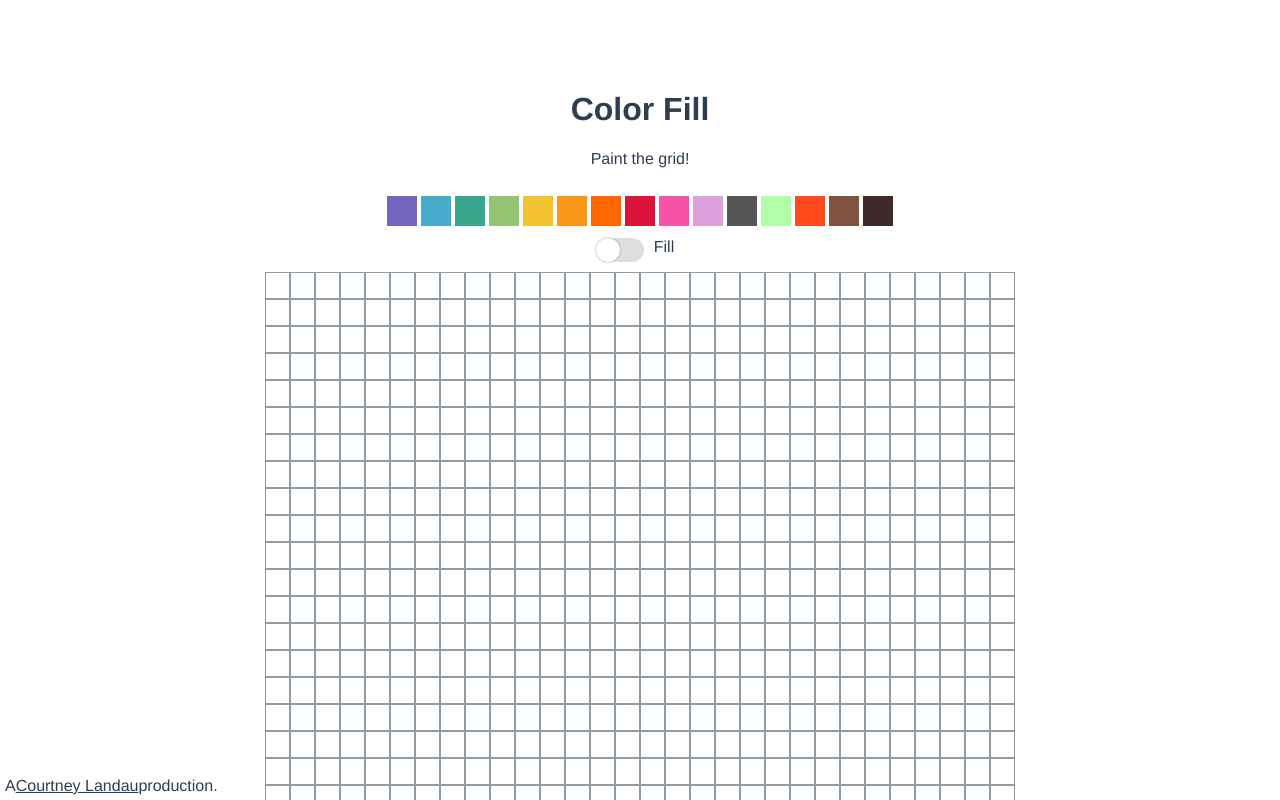
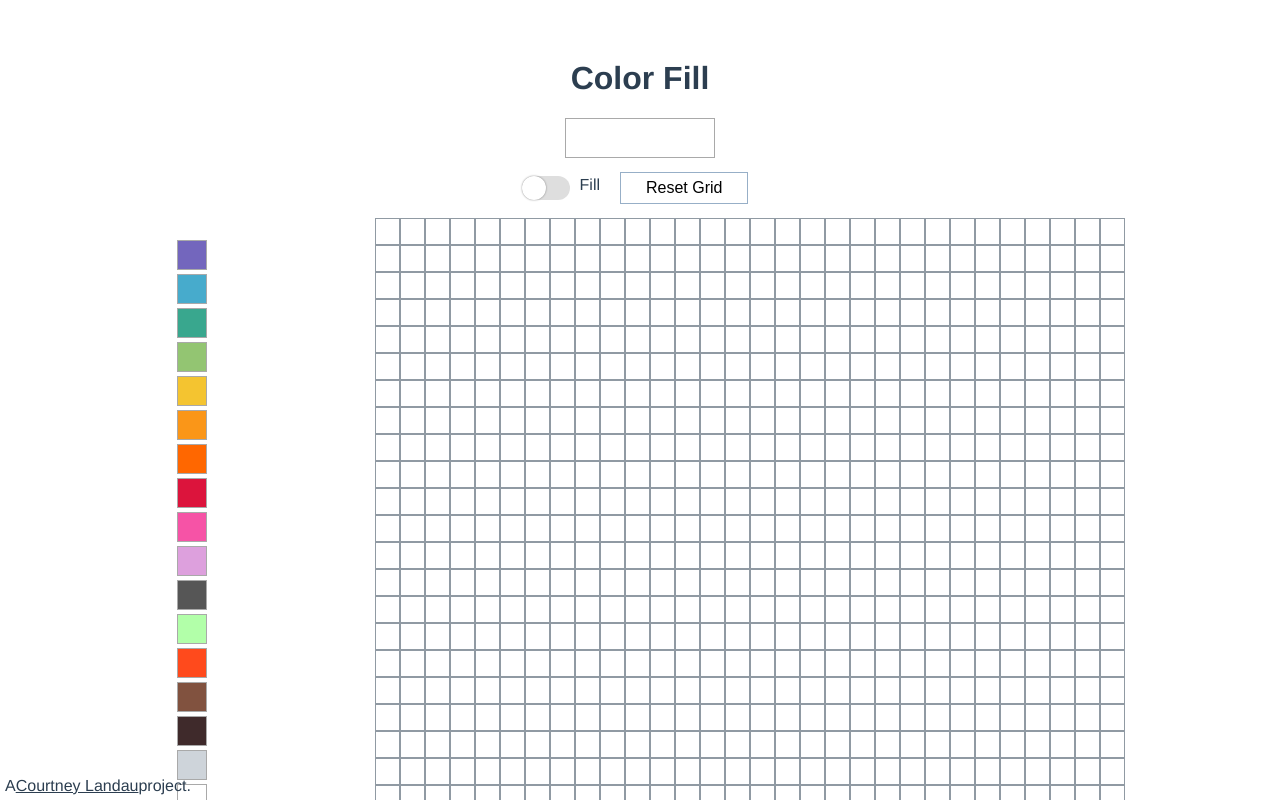
Before and after one commit to clandau/paint-fill, a Vue app: page / in a window 1280 px wide. Shown: the top 800 px of the page. Built offline with nearby package versions, Linux system fonts and the light colour scheme.

Commit message:
move layout around

```diff
--- a/src/App.vue
+++ b/src/App.vue
@@ -1,7 +1,7 @@
 <template>
 
   <Grid msg="Color Fill" />
-  <footer>A <a href="http://celandau.com" target="_blank">Courtney Landau</a> production. </footer>
+  <footer>A <a href="http://celandau.com" target="_blank">Courtney Landau</a> project. </footer>
 </template>
 
 <script lang="ts">
--- a/src/components/Grid.vue
+++ b/src/components/Grid.vue
@@ -1,17 +1,14 @@
 <template>
-  <div class="main-container" @mouseup="isDrawing = false">
-    <div class="container">
+  <div div class="main-container" @mouseup="isDrawing = false">
     <h1>{{ msg }}</h1>
-      <p>Paint the grid!</p>
-      <div class="color-picker-wrapper">
+    <div class="flex-wrapper">
       <div
-          v-for="(color, i) of colorsArray"
-          :class="['color-box', { 'box-border': isSelectedColor(i) }]"
-          :style="`background-color: ${color};`"
-          @click="handleColorSelect(i)"
-          :key="i"
+        class="selected-color"
+        :style="`background-color: ${currentColor}
+          `"
       ></div>
     </div>
+    <div class="flex-wrapper">
       <div>
         <div class="switch">
           <input
@@ -24,8 +21,27 @@
         </div>
         <span class="container">Fill</span>
       </div>
+      <div class="container">
+        <button class="button" @click="resetGrid">Reset Grid</button>
       </div>
-    <div class="grid" :style="gridStyle" :class="{ 'rotate-center': isOneColor }">
+    </div>
+    <div class="paint-container" @mouseup="isDrawing = false">
+      <div class="container">
+        <div class="color-picker-wrapper">
+          <div
+            v-for="(color, i) of colorsArray"
+            :class="['color-box', { 'box-border': isSelectedColor(i) }]"
+            :style="`background-color: ${color};`"
+            @click="handleColorSelect(i)"
+            :key="i"
+          ></div>
+        </div>
+      </div>
+      <div
+        class="grid"
+        :style="gridStyle"
+        :class="{ 'rotate-center': isOneColor }"
+      >
         <div v-for="(col, i) of cells" :key="i">
           <div
             v-for="(row, j) of col"
@@ -38,8 +54,6 @@
           ></div>
         </div>
       </div>
-    <div class="container">
-      <button class="button" @click="resetGrid">Reset Grid</button>
     </div>
   </div>
 </template>
@@ -78,6 +92,8 @@ export default defineComponent({
         "#FF4A1C",
         "#81523F",
         "#3F2A2B",
+        "#ced4da",
+        "#fff",
       ],
       cells: [] as Cell[][],
       currentColor: "",
@@ -111,9 +127,9 @@ export default defineComponent({
     isOneColor() {
       // TODO add check here
       const flatCells: Cell[] = this.cells.flat();
-      return flatCells.every(item => {
-        return item.color === flatCells[0].color && item.color !== "white"
-      })
+      return flatCells.every((item) => {
+        return item.color === flatCells[0].color && item.color !== "white";
+      });
     },
   },
 
@@ -197,16 +213,44 @@ export default defineComponent({
   padding: 10px;
 }
 
+.main-container {
+}
+
+.paint-container {
+  display: flex;
+  justify-content: space-evenly;
+}
+
 .color-picker-wrapper {
   display: flex;
   justify-content: center;
+  flex-direction: column;
   padding: 10px;
+  margin-bottom: 10px;
 }
 
 .color-box {
+  box-sizing: border-box;
+  border: 1px solid darkgrey;
   height: 30px;
   width: 30px;
   margin: 2px;
+}
+
+.flex-wrapper {
+  display: flex;
+  justify-content: center;
+  align-items: center;
+  margin: 4px;
+}
+
+.selected-color {
+  height: 40px;
+  width: 150px;
+  margin-right: 10px;
+  margin-left: 10px;
+  box-sizing: border-box;
+  border: 1px solid darkgrey;
 }
 
 .box-border {
@@ -218,18 +262,7 @@ export default defineComponent({
   border-width: 1px;
   border-color: #909aa3;
 }
-.box0 {
-  background-color: aquamarine;
-}
-.box1 {
-  background-color: #f34213;
-}
-.box2 {
-  background-color: whitesmoke;
-}
-.box3 {
-  background-color: plum;
-}
+
 .button {
   padding: 6px 25px;
   font-size: 16px;
@@ -259,11 +292,6 @@ export default defineComponent({
   clip: rect(0 0 0 0);
   color: transparent;
   user-select: none;
-  /* position: relative;
-    padding-left: 2.3em;
-    font-size: 1.05em;
-    line-height: 1.7;
-    cursor: pointer; */
 }
 .switch-label::before,
 .switch-label::after {
```
Lines whose indentation alone changed are shown as unchanged.
